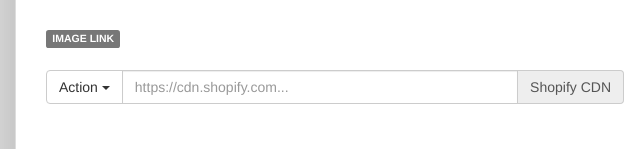
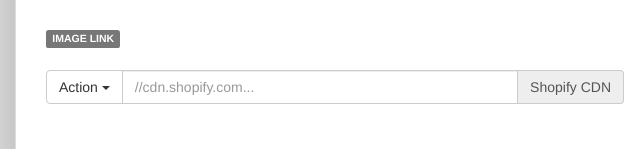
Before and after one commit to davidemaser/davidemaser.github.io, a plain HTML site: page pgd/page-builder.html in a window 1280 px wide. Shown: the part 803-952 px from the top of the page, 305-945 px from the left. Drawn offline with nearby package versions, Linux system fonts and the light colour scheme; a web font is replaced by a local one.

Commit message:
Update page-builder.html
Mod HTTPS

```diff
--- a/pgd/page-builder.html
+++ b/pgd/page-builder.html
@@ -596,7 +596,7 @@
                         </ul>
                     </div>
                     <input type="text" class="form-control" name="image_gl" id="image_gl"
-                           placeholder="https://cdn.shopify.com..."/><span class="input-group-addon image_count"
+                           placeholder="//cdn.shopify.com..."/><span class="input-group-addon image_count"
                                                                            id="basic-addon2">Shopify CDN</span></div>
             </div>
 
@@ -615,7 +615,7 @@
                         </ul>
                     </div>
                     <input type="text" class="form-control" name="alt_image_gl" id="alt_image_gl"
-                           placeholder="https://cdn.shopify.com..."/><span class="input-group-addon alt_image_count"
+                           placeholder="//cdn.shopify.com..."/><span class="input-group-addon alt_image_count"
                                                                            id="basic-addon2">Shopify CDN</span></div>
             </div>
 
```
